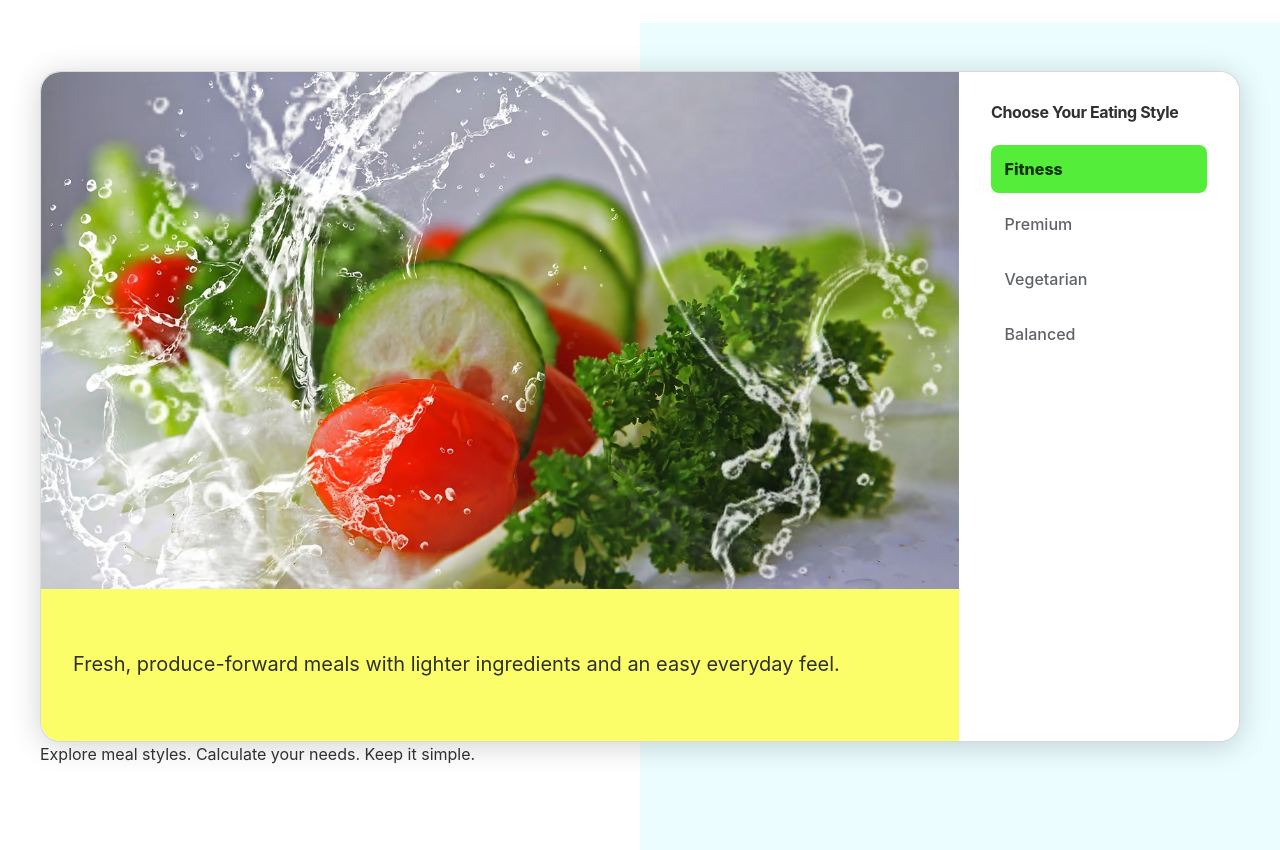
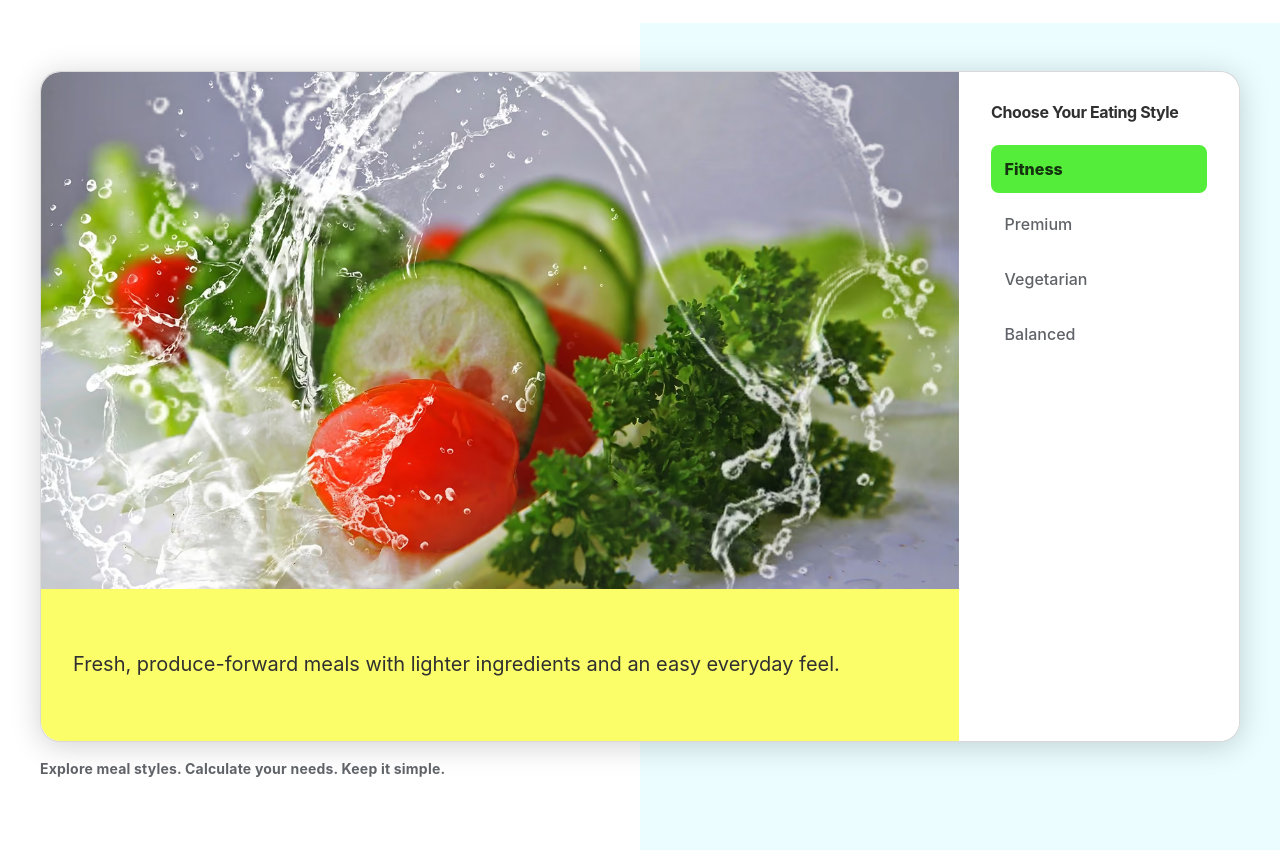
Before and after one commit to MykolaDotsenko/Healthy-Lifestyle-Website-Vanilla-JS, a website with bundled scripts: page index.html in a window 1280 px wide. Shown: the part 102-952 px from the top of the page. Built offline with nearby package versions, Linux system fonts and the light colour scheme.

Commit message:
design: restore subtle first-screen product cue

```diff
--- a/css/style.css
+++ b/css/style.css
@@ -462,6 +462,14 @@
   .section-kicker_center {
     margin-inline: auto;
     text-align: center;
+  }
+
+  .preview__life {
+    margin-block-start: var(--space-4);
+    color: var(--color-text-muted);
+    font-size: 0.875rem;
+    font-weight: 650;
+    letter-spacing: 0.015em;
   }
 
   .bgc_blue {
```
